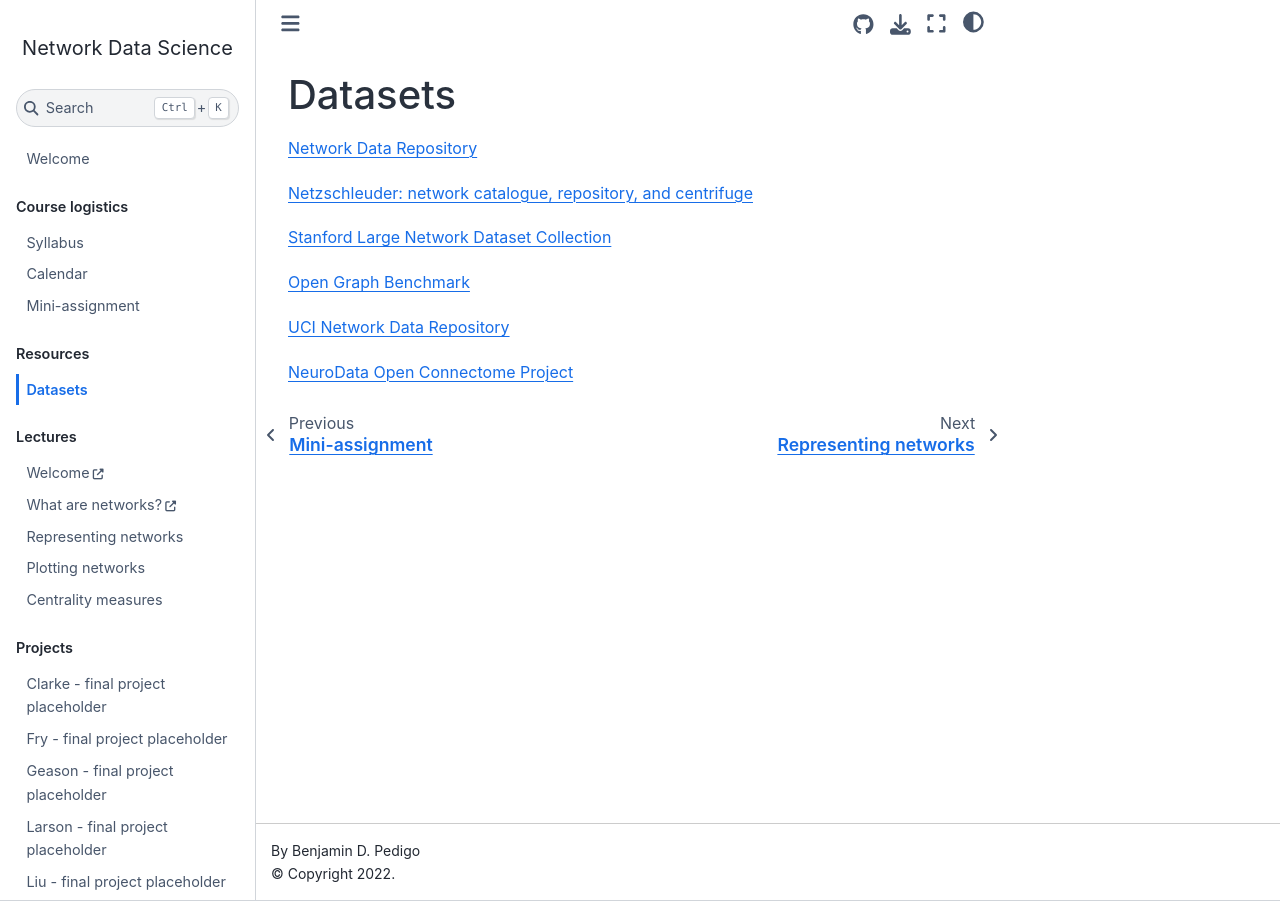
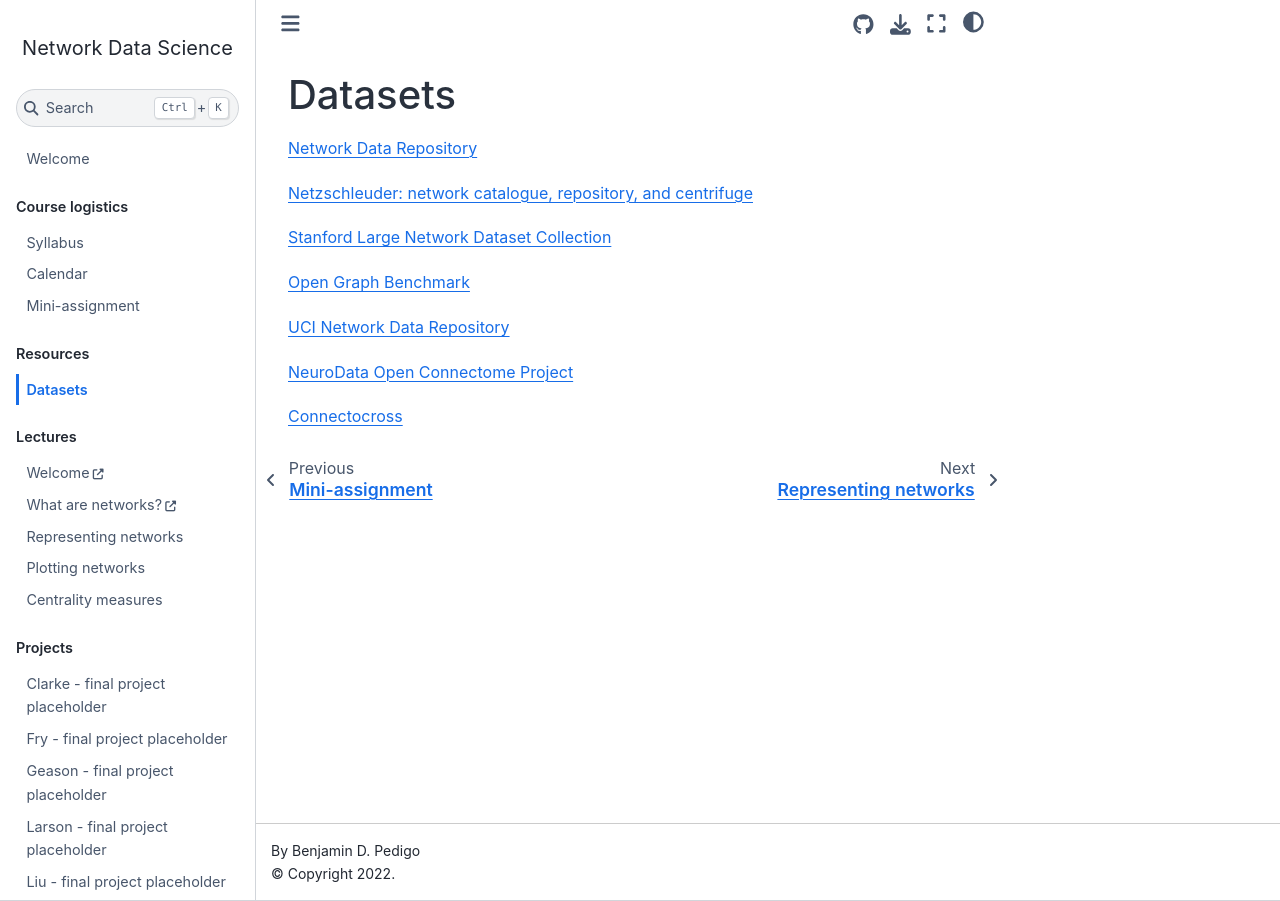
Before and after one commit to bdpedigo/networks-course, a Jupyter Book: the page built from docs/datasets.md, in a window 1280 px wide. Built offline with Jupyter Book 1.0.4 settings and Sphinx 7.4.7 and the Sphinx Book theme 1.1.4, drawn with Linux system fonts in a browser that asks for light colours.

Commit message:
add connectocross

```diff
--- a/docs/datasets.md
+++ b/docs/datasets.md
@@ -11,3 +11,5 @@
 [UCI Network Data Repository](https://networkdata.ics.uci.edu/resources.php)
 
 [NeuroData Open Connectome Project](https://neurodata.io/project/ocp/)
+
+[Connectocross](https://github.com/neurodata/connectocross)
```
